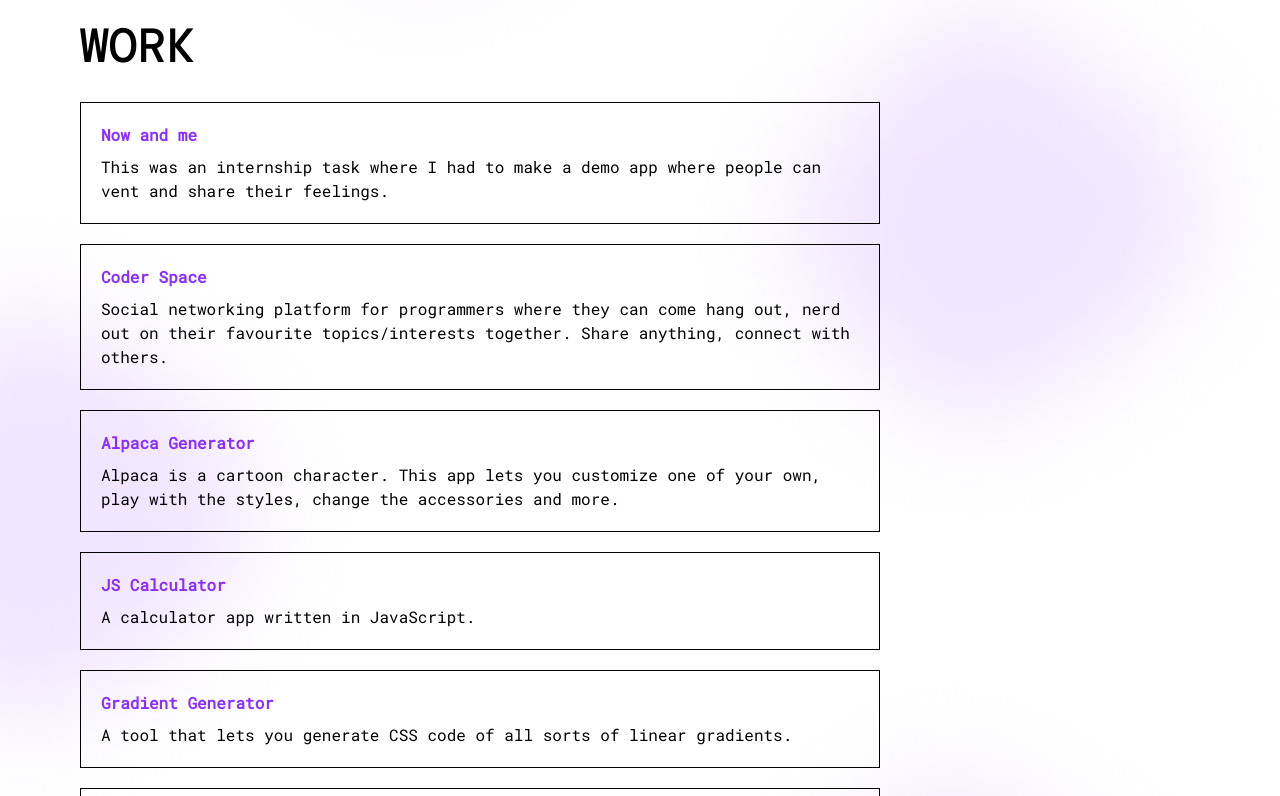
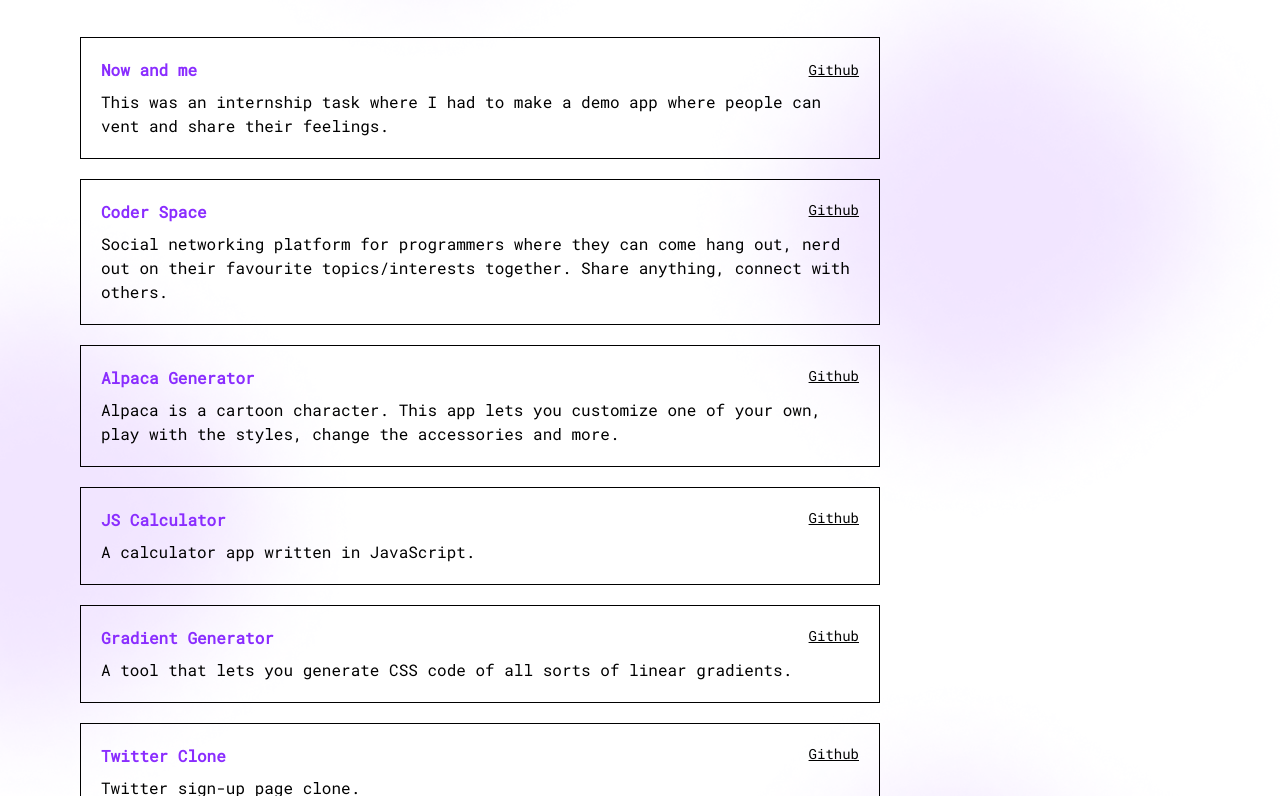
Before and after one commit to theditiarora/new-portfolio, a React (Create React App) app: page / in a window 1280 px wide. Shown: the part 684-1480 px from the top of the page. Built offline with nearby package versions, Linux system fonts and the light colour scheme; the HTML template or start-up script is replaced by a standard one.

Commit message:
Update App.jsx

```diff
--- a/src/App.jsx
+++ b/src/App.jsx
@@ -1,4 +1,4 @@
-import Pfp from './imgs/pfp.png'
+import Pfp from './imgs/pfp2.jpg'
 function App() {
   return (
     <div className="min-h-screen min-w-screen pb-5 bg-[url(./imgs/purple-circles.png)] bg-cover font-rob">
@@ -15,7 +15,7 @@ function App() {
 
       {/* IMAGE SECTION */}
       <div className="px-20 my-16 flex gap-16">
-        <img className='object-cover border-2 border-black P-0' src={Pfp} alt="" />
+        <img className='object-cover border-2 border-black P-0 w-customm h-custom flex-shrink-0' src={Pfp} alt="" />
         <div className="">
           <h1 className="text-4xl font-dm">DITI <br/> ARORA</h1>
 
@@ -29,32 +29,61 @@ function App() {
         <h1 className="text-4xl font-dm mt-20 ">WORK</h1>
 
         <div className="border-black border p-5 mt-5">
-          <a target='_blank' href='https://now-and-me-task.netlify.app/' className="text-purple-c font-semibold">Now and me</a>
+          <div className="flex justify-between items-center">
+            <a target='_blank' href='now-and-me-task.netlify.app/' className="text-purple-c font-semibold">Now and me</a>
+
+            <a target='_blank' href='https://github.com/theditiarora/Now-and-me-Task' className="text-sm underline">Github</a>
+
+          </div>
           <p className='mt-2'>This was an internship task where I had to make a demo app where people can vent and share their feelings.</p>
         </div>
 
         <div className="border-black border p-5 mt-5">
-          <a target='_blank' href='https://coder-space.vercel.app/' className="text-purple-c font-semibold">Coder Space</a>
+          <div className="flex justify-between">
+            <a target='_blank' href='https://coder-space.vercel.app/' className="text-purple-c font-semibold">Coder Space</a>
+            <a target='_blank' href='https://github.com/theditiarora/Coder-space' className="text-sm underline">Github</a>
+          </div>
+
           <p className='mt-2'>Social networking platform for programmers where they can come hang out, nerd out on their favourite topics/interests together. Share anything, connect with others.</p>
         </div>
 
         <div className="border-black border p-5 mt-5">
-          <a target='_blank' href='https://theditiarora.github.io/Alpaca-Generator/' className="text-purple-c font-semibold">Alpaca Generator</a>
+
+          <div className="flex justify-between">
+            <a target='_blank' href='https://theditiarora.github.io/Alpaca-Generator/' className="text-purple-c font-semibold">Alpaca Generator</a>
+            <a target='_blank' href='https://github.com/theditiarora/Alpaca-Generator' className="text-sm underline">Github</a>
+          </div>
+
           <p className='mt-2'>Alpaca is a cartoon character. This app lets you customize one of your own, play with the styles, change the accessories and more.</p>
         </div>
 
         <div className="border-black border p-5 mt-5">
-          <a target='_blank' href='https://theditiarora.github.io/JS-Calculator/' className="text-purple-c font-semibold">JS Calculator</a>
+
+          <div className="flex justify-between">
+            <a target='_blank' href='https://theditiarora.github.io/JS-Calculator/' className="text-purple-c font-semibold">JS Calculator</a>
+            <a target='_blank' href='https://github.com/theditiarora/JS-Calculator' className="text-sm underline">Github</a>
+          </div>
+
           <p className='mt-2'>A calculator app written in JavaScript.</p>
         </div>
 
         <div className="border-black border p-5 mt-5">
-          <a target='_blank' href='https://theditiarora.github.io/Gradient-Generator/' className="text-purple-c font-semibold">Gradient Generator</a>
+
+          <div className="flex justify-between">
+            <a target='_blank' href='https://theditiarora.github.io/Gradient-Generator/' className="text-purple-c font-semibold">Gradient Generator</a>
+            <a target='_blank' href='https://github.com/theditiarora/Gradient-Generator' className="text-sm underline">Github</a>
+          </div>
+
           <p className='mt-2'>A tool that lets you generate CSS code of all sorts of linear gradients.</p>
         </div>
 
         <div className="border-black border p-5 mt-5">
+
+          <div className="flex justify-between">
           <a target='_blank' href='https://theditiarora.github.io/Twitter-login-page-clone/' className="text-purple-c font-semibold">Twitter Clone</a>
+            <a target='_blank' href='https://github.com/theditiarora/Twitter-login-page-clone' className="text-sm underline">Github</a>
+          </div>
+
           <p className='mt-2'>Twitter sign-up page clone.</p>
         </div>
 
```
